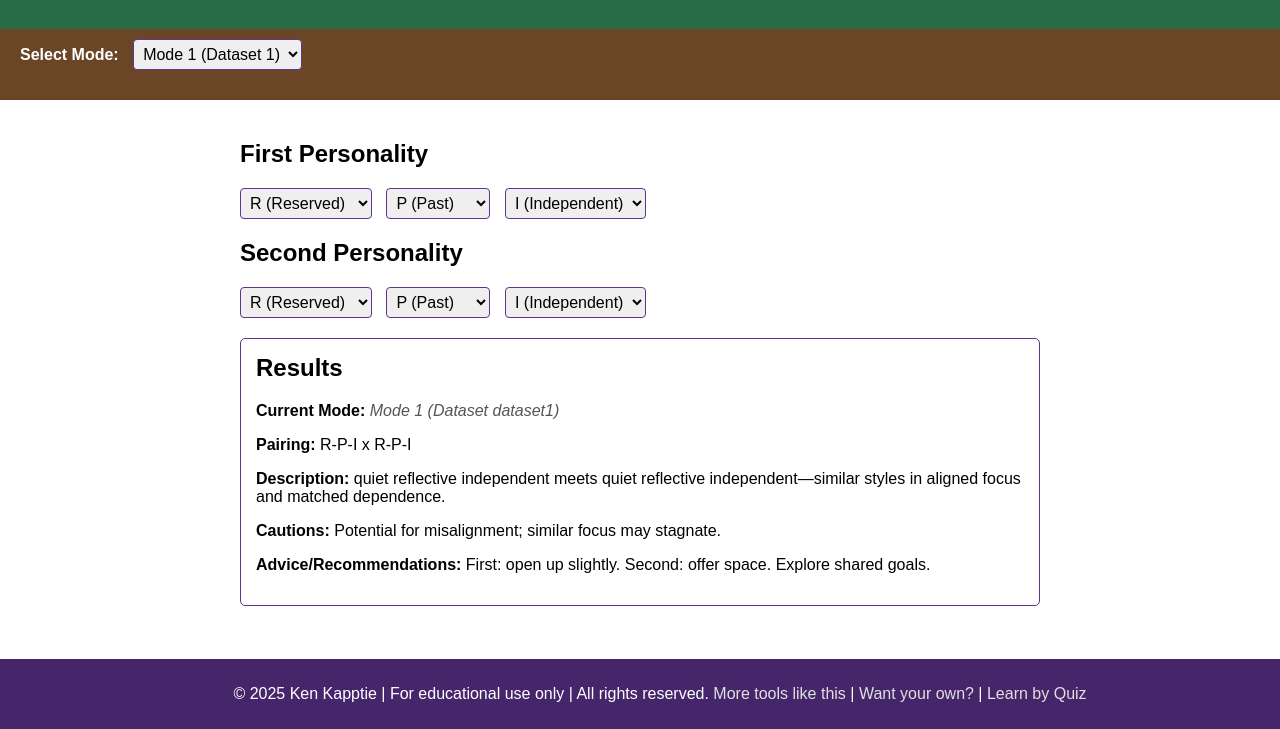
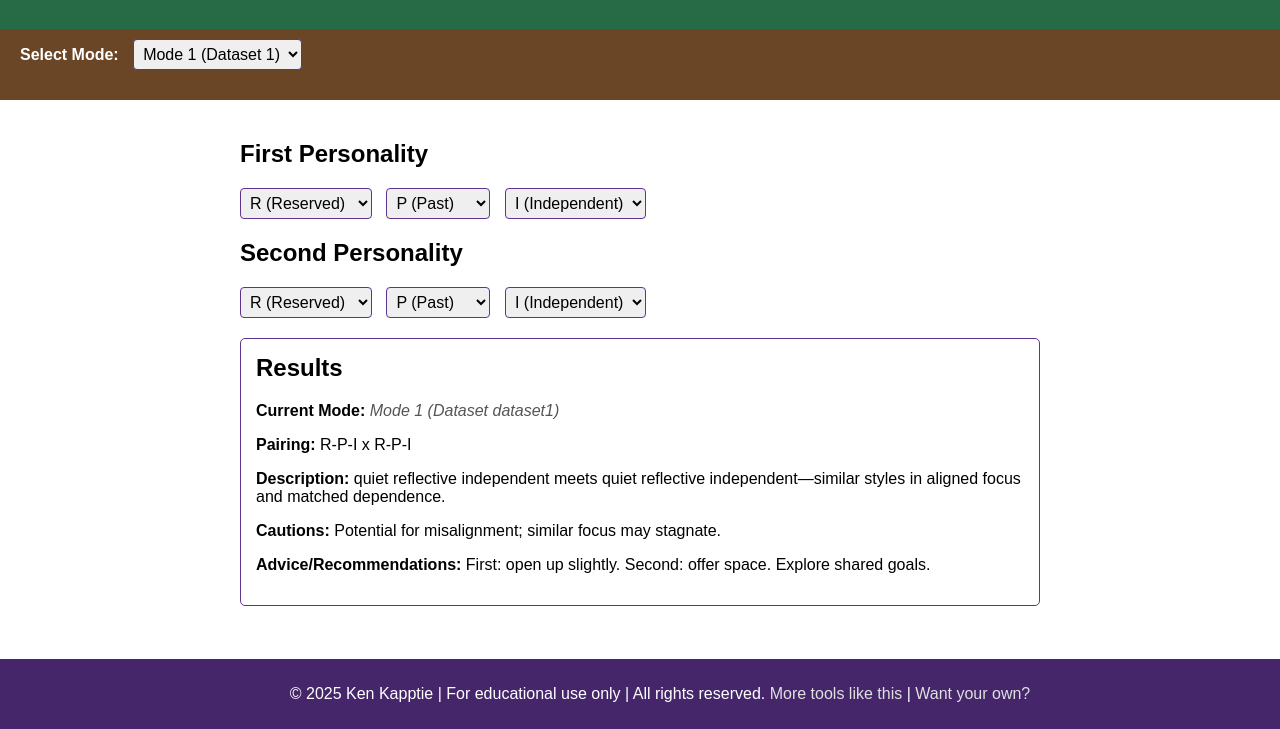
Before and after one commit to kappter/pairpal, a plain HTML site: page index.html in a window 1280 px wide. Shown: the part 71-800 px from the top of the page. Drawn offline with nearby package versions, Linux system fonts and the light colour scheme.

Commit message:
Update index.html

```diff
--- a/index.html
+++ b/index.html
@@ -70,7 +70,7 @@
         </div>
     </main>
     <footer>
-        <p>© 2025 Ken Kapptie | For educational use only | All rights reserved. <a href="#">More tools like this</a> | <a href="#">Want your own?</a> | <a href="#">Learn by Quiz</a></p>
+        <p>© 2025 Ken Kapptie | For educational use only | All rights reserved. <a href="https://kappter.github.io/portfolio/">More tools like this</a> | <a href="https://kappter.github.io/portfolio/proposal.html">Want your own?</a></p>
     </footer>
 
     <script src="https://cdnjs.cloudflare.com/ajax/libs/PapaParse/5.3.2/papaparse.min.js"></script>
```
